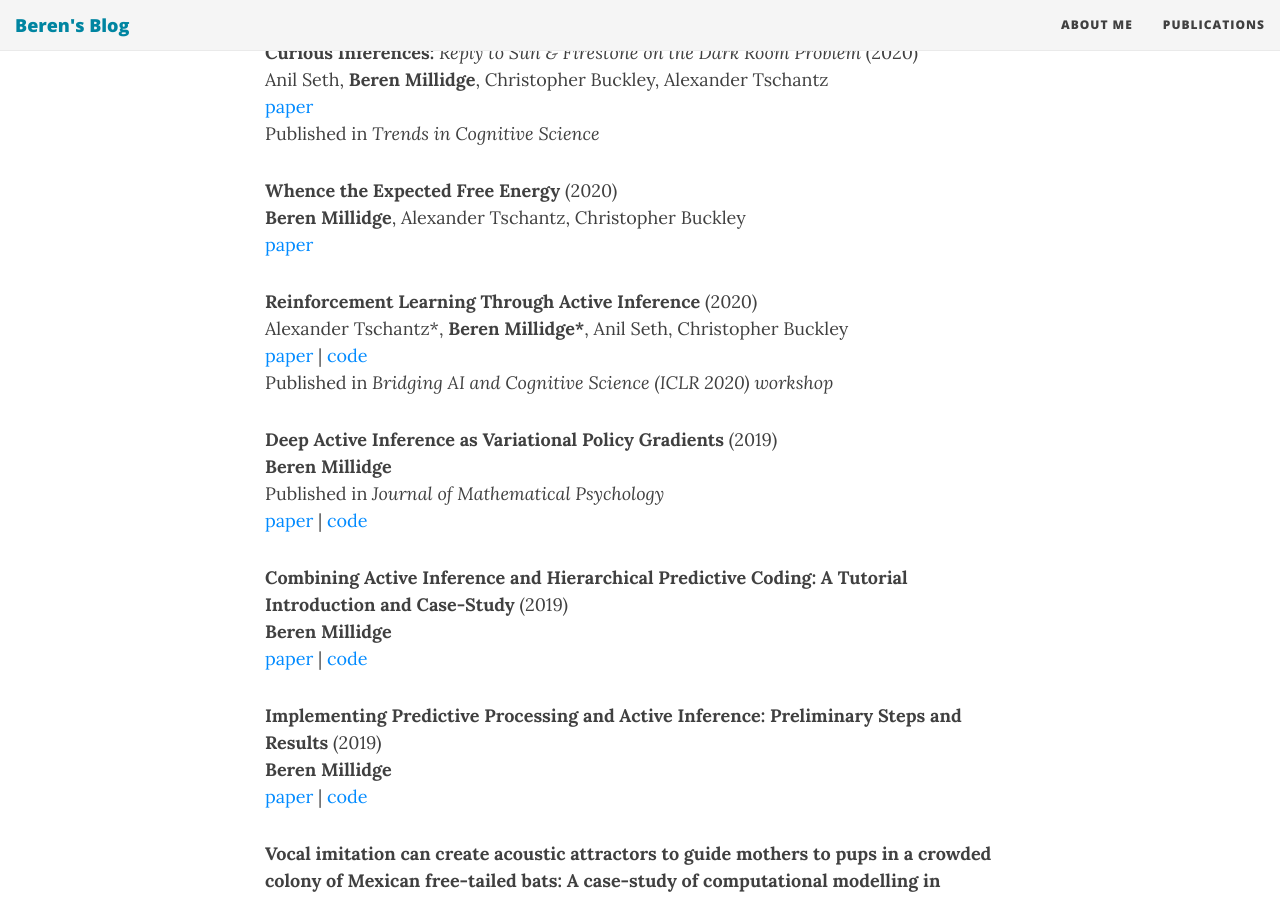
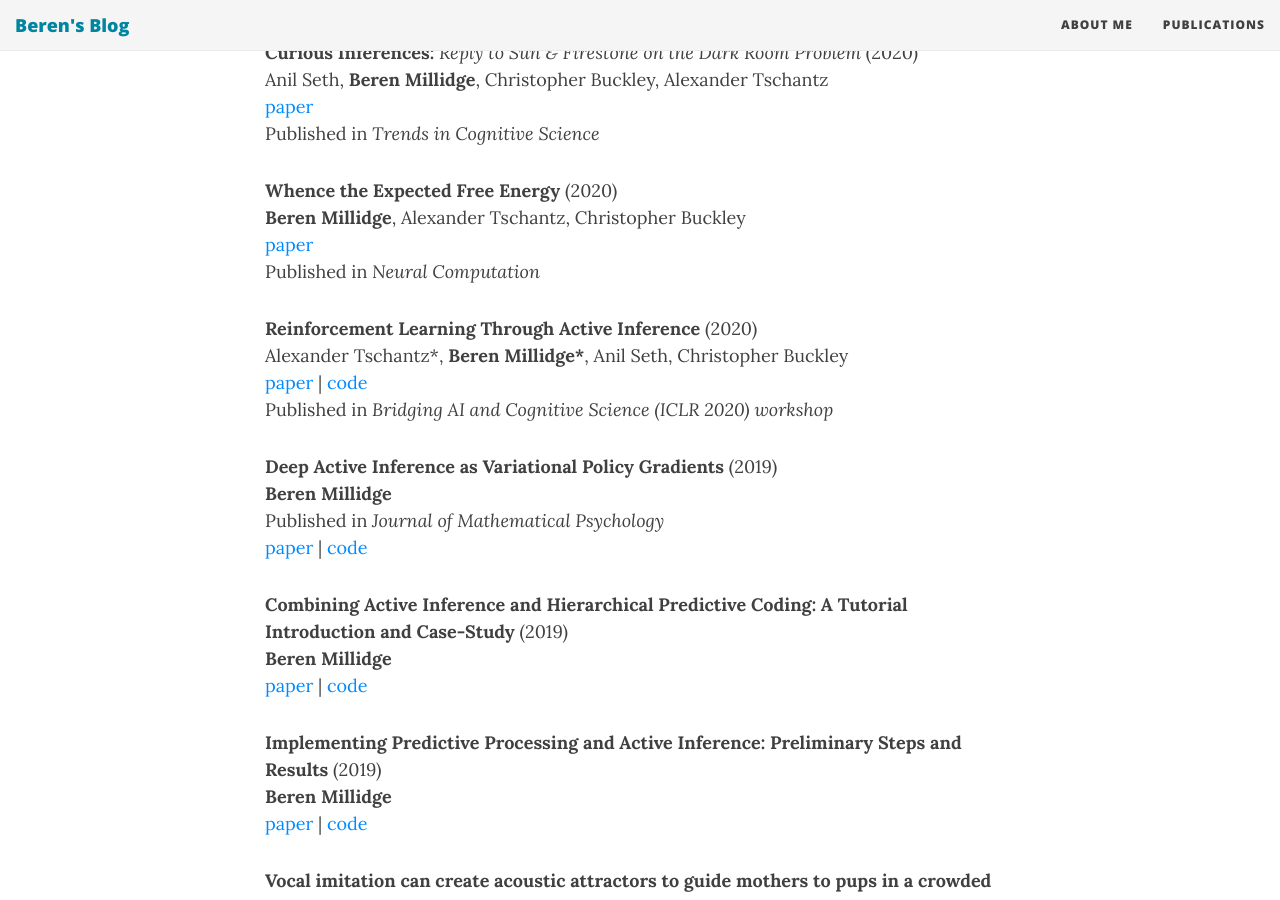
Before and after one commit to BerenMillidge/BerenMillidge.github.io, a Jekyll site: the page built from publications.md, in a window 1280 px wide and 900 px high, scrolled down 1208 px. Built offline with Jekyll 4.4.1, drawn with Linux system fonts in a browser that asks for light colours; nearby versions of some CDN libraries.

Commit message:
update WEFE publication

```diff
--- a/publications.md
+++ b/publications.md
@@ -30,7 +30,8 @@ Published in *Trends in Cognitive Science*
 
 **Whence the Expected Free Energy** (2020) <br/>
 **Beren Millidge**, Alexander Tschantz, Christopher Buckley <br/>
-[paper](https://arxiv.org/abs/2004.08128)
+[paper](https://arxiv.org/abs/2004.08128) <br/>
+Published in *Neural Computation*
 
 **Reinforcement Learning Through Active Inference** (2020) <br/>
 Alexander Tschantz\*, **Beren Millidge\***, Anil Seth, Christopher Buckley <br/>
```
